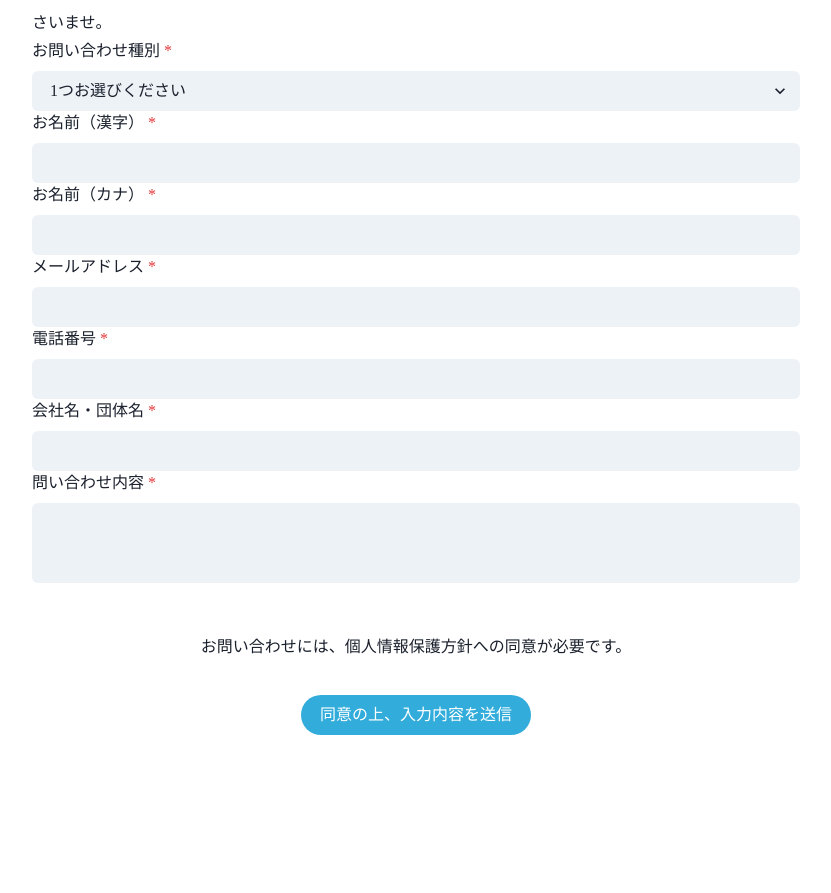
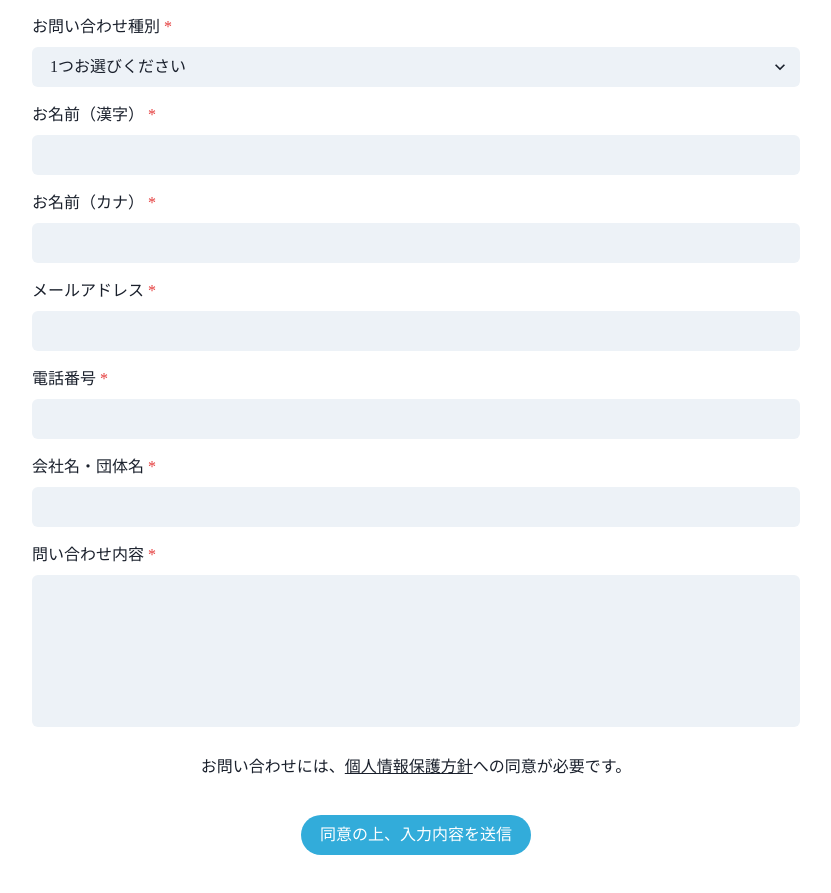
Before and after one commit to zrek-io/corporate-site-2, a Next.js app: page /contact in a window 1280 px wide. Shown: the part 425-1318 px from the top of the page, without its empty margins (224-1055 px from the left). Before the commit the page ends 1240 px from the top, so only its background shows below. Built offline with nearby package versions, Linux system fonts and the light colour scheme.

Commit message:
ボタンの挙動修正とコンタクトフォームの修正

```diff
--- a/pages/contact.js
+++ b/pages/contact.js
@@ -1,4 +1,5 @@
-import { Box, Text } from "@chakra-ui/layout"
+import NextLink from "next/link"
+import { Box, Link, Text } from "@chakra-ui/layout"
 import {
   FormControl,
   FormLabel,
@@ -13,7 +14,7 @@ export default function Contact() {
   return (
     <Box>
       <Hero title="問い合わせ" />
-      <Box as="main" w="60%" mx="auto" mt={32}>
+      <Box as="main" w="60%" mx="auto" my={20}>
         <Box>
           <Text>
             ご相談・ご依頼・各種お問い合わせは下記のフォームよりお送りください。
@@ -21,8 +22,8 @@ export default function Contact() {
             お問い合わせいただいた内容によって、返信には数日かかる場合もございますので、あらかじめご了承くださいませ。
           </Text>
         </Box>
-        <Box>
-          <FormControl id="type" isRequired>
+        <Box py={4}>
+          <FormControl id="type" isRequired py={2}>
             <FormLabel>お問い合わせ種別</FormLabel>
             <Select placeholder="1つお選びください" variant="filled">
               <option>事業内容・サービスについてのお問い合わせ</option>
@@ -33,7 +34,7 @@ export default function Contact() {
               <option>その他</option>
             </Select>
           </FormControl>
-          <FormControl id="name-kanji" isRequired>
+          <FormControl id="name-kanji" isRequired py={2}>
             <FormLabel>お名前（漢字）</FormLabel>
             <Input
               variant="filled"
@@ -41,7 +42,7 @@ export default function Contact() {
               _focus={{ focus: "none" }}
             />
           </FormControl>
-          <FormControl id="name-kana" isRequired>
+          <FormControl id="name-kana" isRequired py={2}>
             <FormLabel>お名前（カナ）</FormLabel>
             <Input
               variant="filled"
@@ -49,7 +50,7 @@ export default function Contact() {
               _focus={{ focus: "none" }}
             />
           </FormControl>
-          <FormControl id="email" isRequired>
+          <FormControl id="email" isRequired py={2}>
             <FormLabel>メールアドレス</FormLabel>
             <Input
               type="email"
@@ -58,7 +59,7 @@ export default function Contact() {
               _focus={{ focus: "none" }}
             />
           </FormControl>
-          <FormControl id="phone" isRequired>
+          <FormControl id="phone" isRequired py={2}>
             <FormLabel>電話番号</FormLabel>
             <Input
               type="phone"
@@ -67,7 +68,7 @@ export default function Contact() {
               _focus={{ focus: "none" }}
             />
           </FormControl>
-          <FormControl id="company" isRequired>
+          <FormControl id="company" isRequired py={2}>
             <FormLabel>会社名・団体名</FormLabel>
             <Input
               type="text"
@@ -76,19 +77,25 @@ export default function Contact() {
               _focus={{ focus: "none" }}
             />
           </FormControl>
-          <FormControl id="context" isRequired>
+          <FormControl id="context" isRequired py={2}>
             <FormLabel>問い合わせ内容</FormLabel>
             <Textarea
               variant="filled"
               errorBorderColor="red.500"
+              cols="40"
+              rows="6"
               resize="none"
               _focus={{ focus: "none" }}
             />
           </FormControl>
         </Box>
-        <Box py={12} textAlign="center">
+        <Box textAlign="center">
           <Text>
-            お問い合わせには、個人情報保護方針への同意が必要です。
+            お問い合わせには、
+            <NextLink href="/privacy_policy" passHref>
+              <Link textDecoration="underline">個人情報保護方針</Link>
+            </NextLink>
+            への同意が必要です。
           </Text>
           <PrimaryButton title="同意の上、入力内容を送信" width="30%" margin="8" />
         </Box>
--- a/src/components/atoms/BorderButton.js
+++ b/src/components/atoms/BorderButton.js
@@ -18,6 +18,7 @@ export const BorderButton = (props) => {
         color: "primary.50",
         transition: ".5s"
       }}
+      _focus={{ focus: "none" }}
     >
       {title}
     </Button>
--- a/src/components/atoms/PrimaryButton.js
+++ b/src/components/atoms/PrimaryButton.js
@@ -12,6 +12,7 @@ export const PrimaryButton = (props) => {
       color="primary.50"
       fontWeight="normal"
       _hover={{ bg: "primary.400", transition: ".5s" }}
+      _focus={{ focus: "none" }}
     >
       {title}
     </Button>
```
